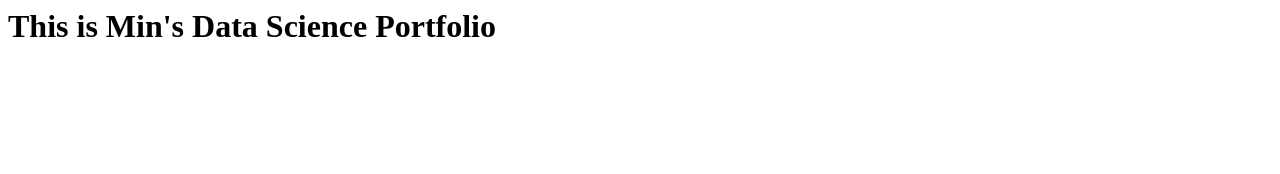
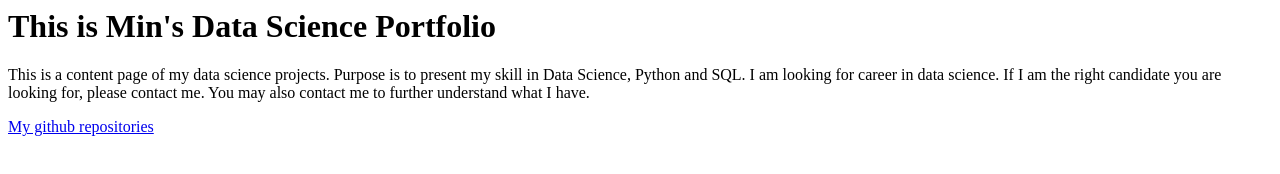
Before and after one commit to theemtan/theemtan.github.io, a plain HTML site: page index.html in a window 1280 px wide. Drawn offline with Linux system fonts and the light colour scheme.

Commit message:
Update index.html

```diff
--- a/index.html
+++ b/index.html
@@ -1,3 +1,14 @@
 <html>
-    <h1>This is Min's Data Science Portfolio</h1>
+<h1>This is Min's Data Science Portfolio</h1>
+
+<p>
+    This is a content page of my data science projects. Purpose is to present my skill in Data Science, Python and SQL.
+    I am looking for career in data science. If I am the right candidate you are looking for, please contact me. You may
+    also contact me to further understand what I have.
+</p>
+
+<p>
+    <a href="https://github.com/theemtan?tab=repositories"> My github repositories</a>
+</p>
+
 </html>
```
